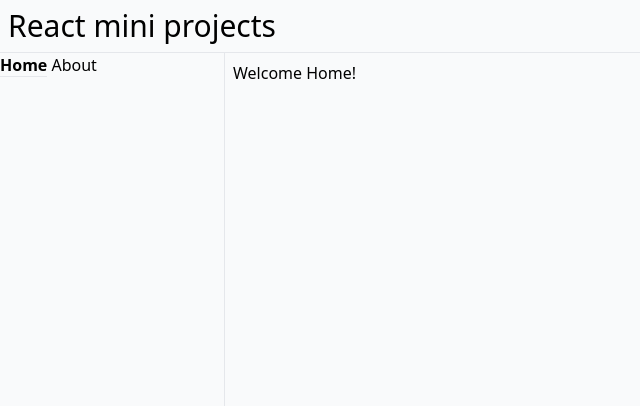
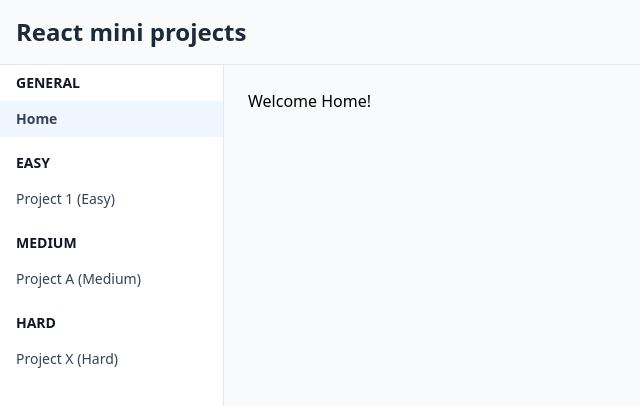
Before and after one commit to antman999/fe-challenges, a React (Vite) app: page / in a window 1280 px wide. Shown: the top 406 px of the page, without its empty margins (0-640 px from the left). Built offline with nearby package versions, Linux system fonts and the light colour scheme.

Commit message:
side nav layout

```diff
--- a/index.html
+++ b/index.html
@@ -11,7 +11,7 @@
     />
     <link rel="apple-touch-icon" href="/logo192.png" />
     <link rel="manifest" href="/manifest.json" />
-    <title>Create TanStack App - react-challenges</title>
+    <title>React-challenges</title>
   </head>
   <body>
     <div id="root"></div>
--- /dev/null
+++ b/navLinks.ts
@@ -0,0 +1,18 @@
+export const navLinks = [
+  {
+    section: "General",
+    links: [{ to: "/", label: "Home" }],
+  },
+  {
+    section: "Easy",
+    links: [{ to: "/easy/project-1", label: "Project 1 (Easy)" }],
+  },
+  {
+    section: "Medium",
+    links: [{ to: "/medium/project-a", label: "Project A (Medium)" }],
+  },
+  {
+    section: "Hard",
+    links: [{ to: "/hard/project-x", label: "Project X (Hard)" }],
+  },
+];
--- a/src/routes/__root.tsx
+++ b/src/routes/__root.tsx
@@ -1,25 +1,46 @@
 import { createRootRoute, Link, Outlet } from "@tanstack/react-router";
 import { TanStackRouterDevtools } from "@tanstack/react-router-devtools";
+import { navLinks } from "../../navLinks";
 
 export const Route = createRootRoute({
   component: () => (
     <>
       <div className="min-h-screen flex flex-col">
-        <div className="flex items-center border-b gap-2">
-          <h1 className="text-3xl p-2">React mini projects</h1>
-        </div>
-        <div className="flex-1 flex">
-          <div className="divide-y w-56">
-            <Link to="/" className="[&.active]:font-bold">
-              Home
-            </Link>{" "}
-            <Link to="/about" className="[&.active]:font-bold">
-              About
-            </Link>
-          </div>
-          <div className="flex-1 border-l">
+        <header className="flex items-center border-b border-gray-200 bg-gray-50 p-4 gap-4">
+          <h1 className="text-2xl font-semibold text-gray-800">
+            React mini projects
+          </h1>
+        </header>
+        <div className="flex flex-1">
+          <aside className="w-56 border-r border-gray-200 bg-white">
+            <nav className="flex flex-col py-2">
+              {navLinks.map((sectionData) => (
+                <div key={sectionData.section} className="mb-4">
+                  <h3 className="text-sm font-bold text-gray-900 uppercase px-4 mb-2">
+                    {sectionData.section}
+                  </h3>
+                  {sectionData.links.map((link) => (
+                    <div key={link.to}>
+                      <Link
+                        to={link.to}
+                        activeOptions={{}}
+                        preload="intent"
+                        className={`block text-sm py-2 px-4 text-gray-700 hover:bg-gray-100 transition-colors duration-200`}
+                        activeProps={{
+                          className: `font-bold text-blue-600 bg-blue-50`,
+                        }}
+                      >
+                        {link.label}
+                      </Link>
+                    </div>
+                  ))}
+                </div>
+              ))}
+            </nav>
+          </aside>
+          <main className="flex-1 p-4">
             <Outlet />
-          </div>
+          </main>
         </div>
       </div>
       <TanStackRouterDevtools position="bottom-right" />
```
